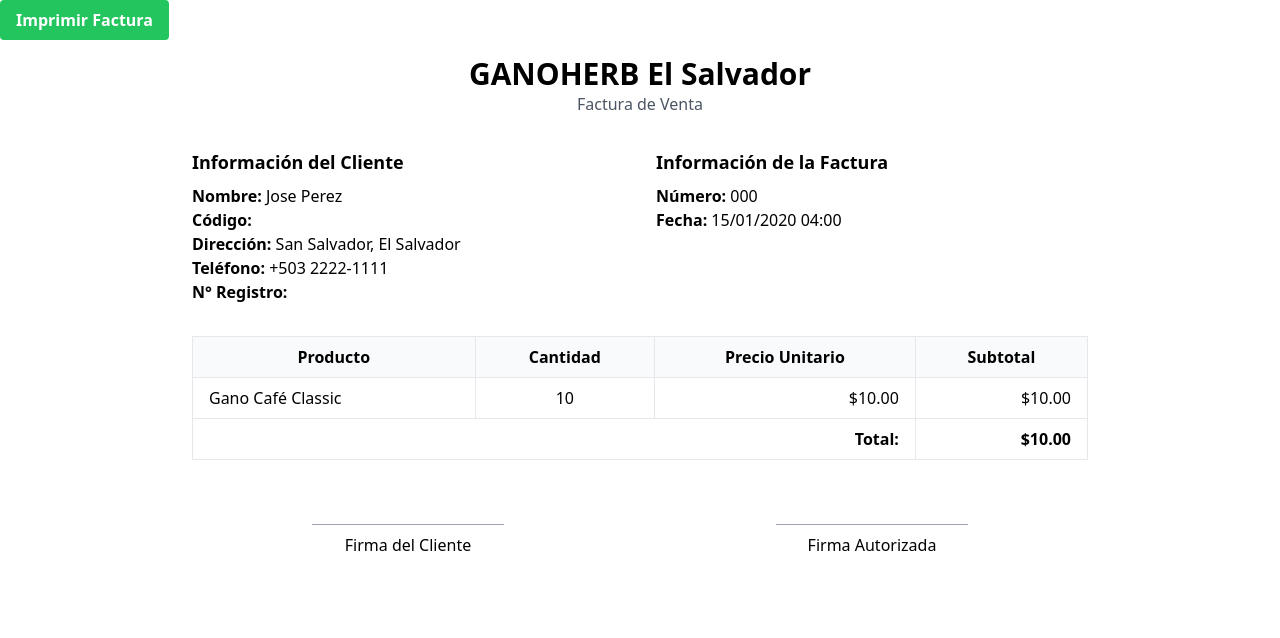
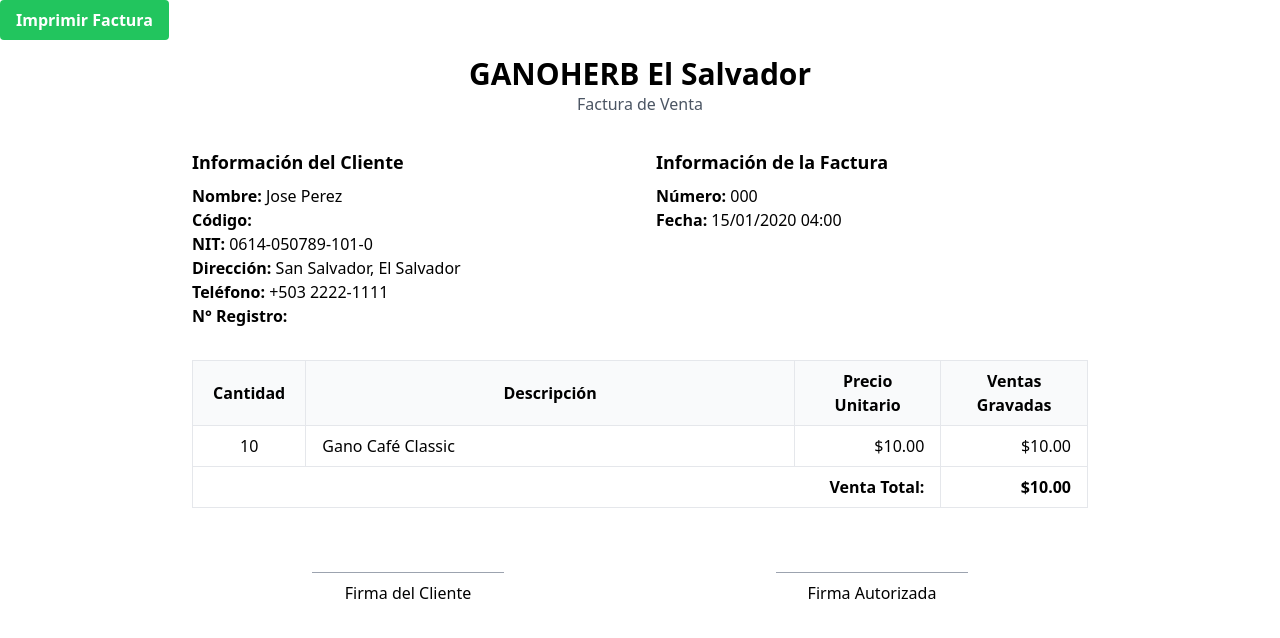
Before and after one commit to PaulCabeza/facturacion-ganoherb, a Django app: page /inventory/invoices/1/print/ in a window 1280 px wide. Shown: the top 638 px of the page. Run offline with Django 5.2, Linux system fonts and the light colour scheme; a user stored in the database is signed in; data comes from the database, SQL or seed files in the repository; tables that the repository leaves empty hold one stand-in row (values such as "Sample post"); some libraries are stand-ins or nearby versions.

Commit message:
Fix width columns

```diff
--- a/templates/inventory/invoice_print.html
+++ b/templates/inventory/invoice_print.html
@@ -36,6 +36,7 @@
                 <h2 class="font-bold text-lg mb-2">Información del Cliente</h2>
                 <p><span class="font-semibold">Nombre:</span> {{ invoice.customer.name }}</p>
                 <p><span class="font-semibold">Código:</span> {% if invoice.customer.code_id %}{{ invoice.customer.code_id }}{% endif %}</p>
+                <p><span class="font-semibold">NIT:</span> {% if invoice.customer.nit %}{{ invoice.customer.nit }}{% endif %}</p>
                 <p><span class="font-semibold">Dirección:</span> {{ invoice.customer.address }}</p>
                 <p><span class="font-semibold">Teléfono:</span> {{ invoice.customer.phone }}</p>
                 <p><span class="font-semibold">N° Registro:</span> {% if invoice.customer.registration_number %}{{ invoice.customer.registration_number }}{% endif %}</p>
@@ -50,17 +51,17 @@
         <table class="min-w-full border border-gray-200 mb-8">
             <thead>
                 <tr class="bg-gray-50">
-                    <th class="border px-4 py-2">Producto</th>
-                    <th class="border px-4 py-2">Cantidad</th>
-                    <th class="border px-4 py-2">Precio Unitario</th>
-                    <th class="border px-4 py-2">Subtotal</th>
+                    <th class="border px-4 py-2 w-[10%]">Cantidad</th>
+                    <th class="border px-4 py-2 w-[50%]">Descripción</th>
+                    <th class="border px-4 py-2 w-[15%]">Precio Unitario</th>
+                    <th class="border px-4 py-2 w-[15%]">Ventas Gravadas</th>
                 </tr>
             </thead>
             <tbody>
                 {% for detail in invoice.details.all %}
                 <tr>
+                    <td class="border px-4 py-2 text-center">{{ detail.quantity }}</td>
                     <td class="border px-4 py-2">{{ detail.product.name }}</td>
-                    <td class="border px-4 py-2 text-center">{{ detail.quantity }}</td>
                     <td class="border px-4 py-2 text-right">${{ detail.unit_price|stringformat:".2f" }}</td>
                     <td class="border px-4 py-2 text-right">${{ detail.subtotal|stringformat:".2f" }}</td>
                 </tr>
@@ -70,7 +71,7 @@
                 </tr>
                 {% endfor %}
                 <tr class="font-bold">
-                    <td colspan="3" class="border px-4 py-2 text-right">Total:</td>
+                    <td colspan="3" class="border px-4 py-2 text-right">Venta Total:</td>
                     <td class="border px-4 py-2 text-right">${{ invoice.total|stringformat:".2f" }}</td>
                 </tr>
             </tbody>
```
Also changed, not shown: templates/inventory/invoice_detail.html (+6 -6 lines), templates/inventory/invoice_form.html (+14 -14 lines).
